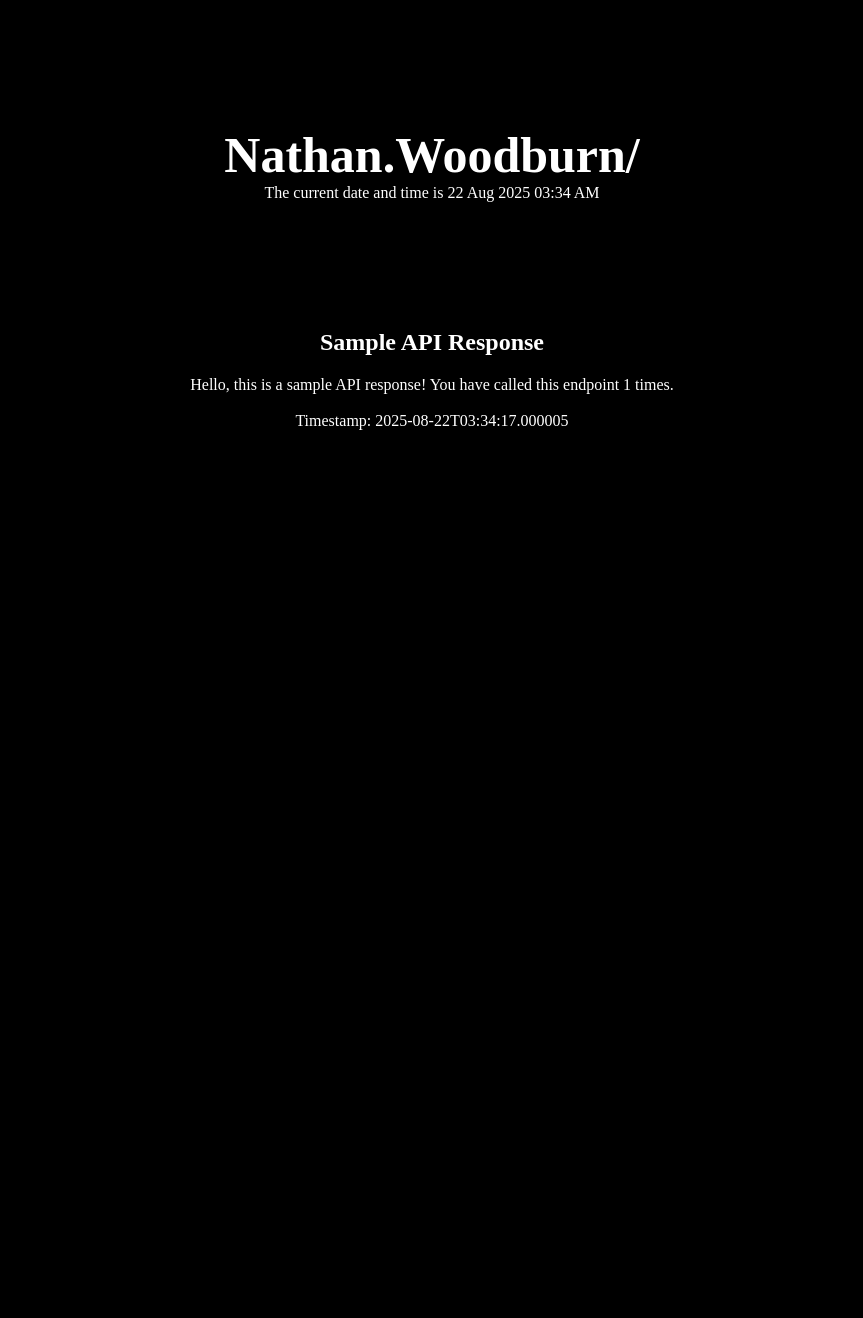
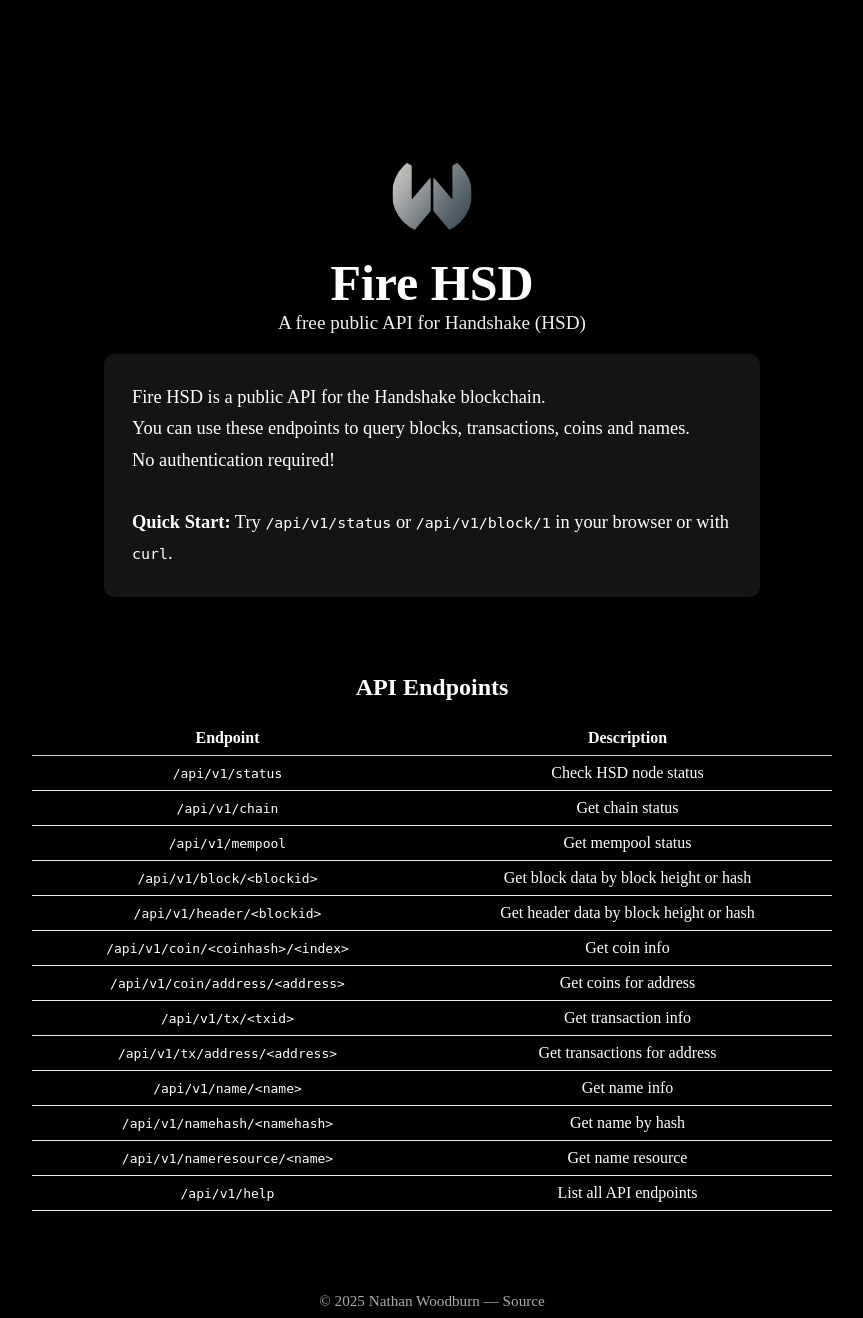
Before and after one commit to Nathanwoodburn/firehsd, a Flask app: page / in a window 1280 px wide. Shown: the whole page, without its empty margins (208-1071 px from the left). Before the commit the page ends 430 px from the top, so only its background shows below. Run offline with Flask 3, Linux system fonts and the light colour scheme.

Commit message:
feat: Add initial code

```diff
--- a/server.py
+++ b/server.py
@@ -18,6 +18,12 @@ import dotenv
 
 dotenv.load_dotenv()
 
+HSD_HOST = os.getenv("HSD_HOST", "127.0.0.1")
+HSD_PORT = os.getenv("HSD_PORT", "12037")
+HSD_API_KEY = os.getenv("HSD_API_KEY", "y5cSK42tgVCdt4E58jkHjI3nQ9GU32bC")
+
+
+
 app = Flask(__name__)
 
 
@@ -25,6 +31,15 @@ def find(name, path):
     for root, dirs, files in os.walk(path):
         if name in files:
             return os.path.join(root, name)
+
+
+def HSD_URL():
+    """
+    Returns the HSD URL based on the environment variables.
+    """
+    if not HSD_API_KEY:
+        return f"http://{HSD_HOST}:{HSD_PORT}"
+    return f"http://x:{HSD_API_KEY}@{HSD_HOST}:{HSD_PORT}"
 
 # Assets routes
 @app.route("/assets/<path:path>")
@@ -106,25 +121,242 @@ def catch_all(path: str):
 
 # region API routes
 
-api_requests = 0
+@app.route("/api/v1/status")
+def api_status():
+    """
+    This endpoint checks the status of the HSD node.
+    """
+    try:
+        response = requests.get(HSD_URL())
+        if response.status_code == 200:
+            return jsonify({"status": "HSD is running"}), 200
+        else:
+            return jsonify({"error": "HSD is not running"}), 503
+    except requests.RequestException as e:
+        return jsonify({"error": str(e)}), 500
 
-@app.route("/api/v1/data", methods=["GET"])
-def api_data():
+@app.route("/api/v1/chain")
+def api_chain():
     """
-    Example API endpoint that returns some data.
-    You can modify this to return whatever data you need.
+    This endpoint returns the chain status of the HSD node.
+    """
+    try:
+        response = requests.get(HSD_URL())
+        if response.status_code == 200:
+            if 'chain' in response.json():
+                chain_status = response.json()['chain']
+                return jsonify({"chain": chain_status}), 200
+            else:
+                return jsonify({"error": "Chain status not found in response"}), 503
+        else:
+            return jsonify({"error": "Failed to get chain status"}), 503
+    except requests.RequestException as e:
+        return jsonify({"error": str(e)}), 500
+
+@app.route("/api/v1/mempool")
+def mempool():
+    """
+    This endpoint returns the current mempool status from the HSD node.
     """
 
-    global api_requests
-    api_requests += 1
+    try:
+        url = f"{HSD_URL()}/mempool"
+        response = requests.get(url)
+        if response.status_code == 200:
+            return jsonify(response.json()), 200
+        else:
+            return jsonify({"error": "Command failed", "status_code": response.status_code}), response.status_code
+    except requests.RequestException as e:
+        return jsonify({"error": str(e)}), 500
 
-    data = {
-        "header": "Sample API Response",
-        "content": f"Hello, this is a sample API response! You have called this endpoint {api_requests} times.",
-        "timestamp": datetime.now().isoformat(),
-    }
-    return jsonify(data)
+@app.route("/api/v1/<datatype>/<blockid>")
+def api_block_or_header(datatype, blockid):
+    """
+    This endpoint returns block or header data for the given blockid from the HSD node.
+    Allowed datatypes: 'block', 'header'
+    """
+    if datatype not in ["block", "header"]:
+        # Return a 404 error for invalid datatype
+        return jsonify({"error": "API endpoint not found"}), 400
+    try:
+        url = f"{HSD_URL()}/{datatype}/{blockid}"
+        response = requests.get(url)
+        if response.status_code == 200:
+            return jsonify(response.json()), 200
+        else:
+            return jsonify({"error": f"Failed to get {datatype}", "status_code": response.status_code}), response.status_code
+    except requests.RequestException as e:
+        return jsonify({"error": str(e)}), 500
 
+@app.route("/api/v1/coin/<coinhash>/<index>")
+def api_coin(coinhash, index):
+    """
+    This endpoint returns information about a specific coin.
+    """
+    try:
+        url = f"{HSD_URL()}/coin/{coinhash}/{index}"
+        response = requests.get(url)
+        if response.status_code == 200:
+            return jsonify(response.json()), 200
+        else:
+            return jsonify({"error": "Failed to get coin data", "status_code": response.status_code}), response.status_code
+    except requests.RequestException as e:
+        return jsonify({"error": str(e)}), 500
+
+@app.route("/api/v1/coin/address/<address>")
+def api_coin_address(address):
+    """
+    This endpoint returns information about coins for a specific address.
+    """
+    try:
+        url = f"{HSD_URL()}/coin/address/{address}"
+        response = requests.get(url)
+        if response.status_code == 200:
+            return jsonify(response.json()), 200
+        else:
+            return jsonify({"error": "Failed to get coins for address", "status_code": response.status_code}), response.status_code
+    except requests.RequestException as e:
+        return jsonify({"error": str(e)}), 500
+
+@app.route("/api/v1/tx/<txid>")
+def api_transaction(txid):
+    """
+    This endpoint returns information about a specific transaction.
+    """
+    try:
+        url = f"{HSD_URL()}/tx/{txid}"
+        response = requests.get(url)
+        if response.status_code == 200:
+            return jsonify(response.json()), 200
+        else:
+            return jsonify({"error": "Failed to get transaction data", "status_code": response.status_code}), response.status_code
+    except requests.RequestException as e:
+        return jsonify({"error": str(e)}), 500
+
+@app.route("/api/v1/tx/address/<address>")
+def api_transaction_address(address):
+    """
+    This endpoint returns transactions for a specific address.
+    """
+    try:
+        url = f"{HSD_URL()}/tx/address/{address}"
+        response = requests.get(url)
+        if response.status_code == 200:
+            return jsonify(response.json()), 200
+        else:
+            return jsonify({"error": "Failed to get transactions for address", "status_code": response.status_code}), response.status_code
+    except requests.RequestException as e:
+        return jsonify({"error": str(e)}), 500
+
+@app.route("/api/v1/name/<name>")
+def api_name(name):
+    """
+    This endpoint returns information about a specific name.
+    """
+    try:
+        url = f"{HSD_URL()}/"
+        data = {
+            "method": "getnameinfo",
+            "params": [name]
+        }
+        response = requests.post(url, json=data)
+        if response.status_code == 200:
+            # Check if error is null
+            if 'error' in response.json() and response.json()['error'] is not None:
+                return jsonify({"error": response.json()['error']}), 400
+
+            # Check if result is empty
+            if 'result' not in response.json() or not response.json()['result']:
+                return jsonify({"error": "Name not found"}), 404
+            return jsonify(response.json()['result']), 200
+        else:
+            return jsonify({"error": "Failed to get name data", "status_code": response.status_code}), response.status_code
+    except requests.RequestException as e:
+        return jsonify({"error": str(e)}), 500
+
+@app.route("/api/v1/namehash/<namehash>")
+def api_namehash(namehash):
+    """
+    This endpoint returns information about a specific name.
+    """
+    try:
+        url = f"{HSD_URL()}/"
+        data = {
+            "method": "getnamebyhash",
+            "params": [namehash]
+        }
+        response = requests.post(url, json=data)
+        if response.status_code == 200:
+            # Check if error is null
+            if 'error' in response.json() and response.json()['error'] is not None:
+                return jsonify({"error": response.json()['error']}), 400
+
+            # Check if result is empty
+            if 'result' not in response.json() or not response.json()['result']:
+                return jsonify({"error": "Name not found"}), 404
+            return jsonify(response.json()['result']), 200
+        else:
+            return jsonify({"error": "Failed to get name data", "status_code": response.status_code}), response.status_code
+    except requests.RequestException as e:
+        return jsonify({"error": str(e)}), 500
+
+@app.route("/api/v1/nameresource/<name>")
+def api_nameresource(name):
+    """
+    This endpoint returns the resource for a specific name.
+    """
+    try:
+        url = f"{HSD_URL()}/"
+        data = {
+            "method": "getnameresource",
+            "params": [name]
+        }
+        response = requests.post(url, json=data)
+        if response.status_code == 200:
+            # Check if error is null
+            if 'error' in response.json() and response.json()['error'] is not None:
+                return jsonify({"error": response.json()['error']}), 400
+
+            # Check if result is empty
+            if 'result' not in response.json() or not response.json()['result']:
+                return jsonify({"error": "Resource not found"}), 404
+            return jsonify(response.json()['result']), 200
+        else:
+            return jsonify({"error": "Failed to get name resource", "status_code": response.status_code}), response.status_code
+    except requests.RequestException as e:
+        return jsonify({"error": str(e)}), 500
+
+
+@app.route("/api/v1/help")
+def api_help():
+    """
+    This endpoint returns a list of available API endpoints and their descriptions.
+    """
+    api_endpoints = [
+        {"endpoint": "/api/v1/status", "description": "Check HSD node status"},
+        {"endpoint": "/api/v1/chain", "description": "Get chain status"},
+        {"endpoint": "/api/v1/mempool", "description": "Get mempool status"},
+        {"endpoint": "/api/v1/block/<blockid>", "description": "Get block data by block height or hash"},
+        {"endpoint": "/api/v1/header/<blockid>", "description": "Get header data by block height or hash"},
+        {"endpoint": "/api/v1/coin/<coinhash>/<index>", "description": "Get coin info"},
+        {"endpoint": "/api/v1/coin/address/<address>", "description": "Get coins for address"},
+        {"endpoint": "/api/v1/tx/<txid>", "description": "Get transaction info"},
+        {"endpoint": "/api/v1/tx/address/<address>", "description": "Get transactions for address"},
+        {"endpoint": "/api/v1/name/<name>", "description": "Get name info"},
+        {"endpoint": "/api/v1/namehash/<namehash>", "description": "Get name by hash"},
+        {"endpoint": "/api/v1/nameresource/<name>", "description": "Get name resource"},
+        {"endpoint": "/api/v1/help", "description": "List all API endpoints"},
+    ]
+    return jsonify({"api": api_endpoints}), 200
+
+@app.route("/api/v1")
+@app.route("/api/v1/")
+@app.route("/api/v1/<catch_all>")
+def api_index(catch_all=None):
+    """
+    This endpoint returns a 404 error for any API endpoint that is not found.
+    """
+    return jsonify({"error": "API endpoint not found"}), 404
 
 # endregion
 
@@ -138,4 +370,4 @@ def not_found(e):
 
 # endregion
 if __name__ == "__main__":
-    app.run(debug=True, port=5000, host="0.0.0.0")
+    app.run(debug=True, port=5000, host="127.0.0.1")
--- a/templates/assets/css/index.css
+++ b/templates/assets/css/index.css
@@ -18,24 +18,6 @@ a {
 a:hover {
     text-decoration: underline;
 }
-
-/* Mike section styling */
-.mike-section {
-    margin-top: 30px;
-    max-width: 600px;
-    margin-left: auto;
-    margin-right: auto;
-    padding: 20px;
-    background-color: rgba(50, 50, 50, 0.3);
-    border-radius: 8px;
+.spacer {
+    height: 20px; /* Adjust as needed */
 }
-
-.mike-section h2 {
-    color: #f0f0f0;
-    margin-top: 0;
-}
-
-.mike-section p {
-    line-height: 1.6;
-    margin-bottom: 15px;
-}
--- a/templates/index.html
+++ b/templates/index.html
@@ -4,57 +4,130 @@
 <head>
     <meta charset="UTF-8">
     <meta name="viewport" content="width=device-width, initial-scale=1.0">
-    <title>Nathan.Woodburn/</title>
+    <title>Fire HSD | Nathan.Woodburn</title>
     <link rel="icon" href="/assets/img/favicon.png" type="image/png">
     <link rel="stylesheet" href="/assets/css/index.css">
+    <style>
+        /* Extra styling for index page */
+        .intro {
+            max-width: 600px;
+            margin: 0 auto 2em auto;
+            padding: 1.5em;
+            background: rgba(40, 40, 40, 0.5);
+            border-radius: 10px;
+            box-shadow: 0 2px 8px rgba(0, 0, 0, 0.2);
+            font-size: 1.15em;
+            line-height: 1.7;
+        }
+
+        .api-table-container {
+            max-width: 800px;
+            margin: 0 auto;
+        }
+
+        footer {
+            margin-top: 4em;
+            text-align: center;
+            color: #aaa;
+            font-size: 0.95em;
+        }
+
+        .logo {
+            width: 80px;
+            height: 80px;
+            margin-bottom: 1em;
+            border-radius: 50%;
+            box-shadow: 0 2px 8px rgba(0, 0, 0, 0.3);
+        }
+    </style>
 </head>
 
 <body>
     <div class="spacer"></div>
     <div class="centre">
-        <h1>Nathan.Woodburn/</h1>
-        <span>The current date and time is {{datetime}}</span>
+        <img src="/assets/img/favicon.png" alt="Fire HSD Logo" class="logo">
+        <h1>Fire HSD</h1>
+        <span style="font-size:1.2em; color:#f0f0f0;">A free public API for Handshake (HSD)</span>
     </div>
+    <div class="spacer"></div>
+    <div class="intro">
+        Fire HSD is a public API for the <a href="https://handshake.org/" target="_blank">Handshake</a> blockchain.<br>
+        You can use these endpoints to query blocks, transactions, coins and names.<br>
+        No authentication required!<br>
+        <br>
+        <b>Quick Start:</b> Try <code>/api/v1/status</code> or <code>/api/v1/block/1</code> in your browser or with
+        <code>curl</code>.
+    </div>
+    <div class="spacer"></div>
+    <div class="centre api-table-container">
+        <h2>API Endpoints</h2>
+        <div id="api-endpoints"></div>
+    </div>
+    <div class="spacer"></div>
+    <footer>
+        &copy; 2025 Nathan Woodburn &mdash; <a href="https://git.woodburn.au/nathanwoodburn/firehsd" style="color:#aaa;">Source</a>
+    </footer>
+    <script>
+        function renderApiEndpoints(apiList) {
+            const container = document.getElementById('api-endpoints');
+            // Create table element
+            const table = document.createElement('table');
+            table.style.margin = 'auto';
+            table.style.borderCollapse = 'collapse';
+            table.style.width = '100%';
 
-    <div class="spacer"></div>
-    <div class="centre">
-        <h2 id="test-content-header">Pulling data</h2>
-        <span class="test-content">This is a test content area that will be updated with data from the server.</span>
-        <br>
-        <br>
-        <span class="test-content-timestamp">Timestamp: Waiting to pull data</span>
-    </div>
+            // Create table header
+            const thead = document.createElement('thead');
+            const headerRow = document.createElement('tr');
+            const thEndpoint = document.createElement('th');
+            thEndpoint.style.padding = '8px';
+            thEndpoint.style.borderBottom = '1px solid #ccc';
+            thEndpoint.textContent = 'Endpoint';
+            const thDescription = document.createElement('th');
+            thDescription.style.padding = '8px';
+            thDescription.style.borderBottom = '1px solid #ccc';
+            thDescription.textContent = 'Description';
+            headerRow.appendChild(thEndpoint);
+            headerRow.appendChild(thDescription);
+            thead.appendChild(headerRow);
+            table.appendChild(thead);
 
-    <script>
-        function fetchData() {
-            // Fetch the data from the server
-            fetch('/api/v1/data')
-                .then(response => response.json())
-                .then(data => {
-                    // Get the data header element
-                    const dataHeader = document.getElementById('test-content-header');
-                    // Update the header with the fetched data
-                    dataHeader.textContent = data.header;
-                    // Get the test content element
-                    const testContent = document.querySelector('.test-content');
-                    // Update the content with the fetched data
-                    testContent.textContent = data.content;
+            // Create table body
+            const tbody = document.createElement('tbody');
+            apiList.forEach(api => {
+                const row = document.createElement('tr');
+                const tdEndpoint = document.createElement('td');
+                tdEndpoint.style.padding = '8px';
+                tdEndpoint.style.borderBottom = '1px solid #eee';
+                const code = document.createElement('code');
+                code.textContent = api.endpoint;
+                tdEndpoint.appendChild(code);
 
-                    // Get the timestamp element
-                    const timestampElement = document.querySelector('.test-content-timestamp');
-                    // Update the timestamp with the fetched data
-                    timestampElement.textContent = `Timestamp: ${data.timestamp}`;
-                })
-                .catch(error => console.error('Error fetching data:', error));
+                const tdDescription = document.createElement('td');
+                tdDescription.style.padding = '8px';
+                tdDescription.style.borderBottom = '1px solid #eee';
+                tdDescription.textContent = api.description;
+
+                row.appendChild(tdEndpoint);
+                row.appendChild(tdDescription);
+                tbody.appendChild(row);
+            });
+            table.appendChild(tbody);
+
+            // Replace container content
+            container.innerHTML = '';
+            container.appendChild(table);
         }
 
-        // Initial fetch after 2 seconds
-        setTimeout(fetchData, 2000);
-
-        // Then fetch every 2 seconds
-        setInterval(fetchData, 2000);
+        fetch('/api/v1/help')
+            .then(response => response.json())
+            .then(data => {
+                if (data.api) {
+                    renderApiEndpoints(data.api);
+                }
+            })
+            .catch(error => console.error('Error fetching API endpoints:', error));
     </script>
-
 </body>
 
 </html>
```
Also changed, not shown: 1 other file.
